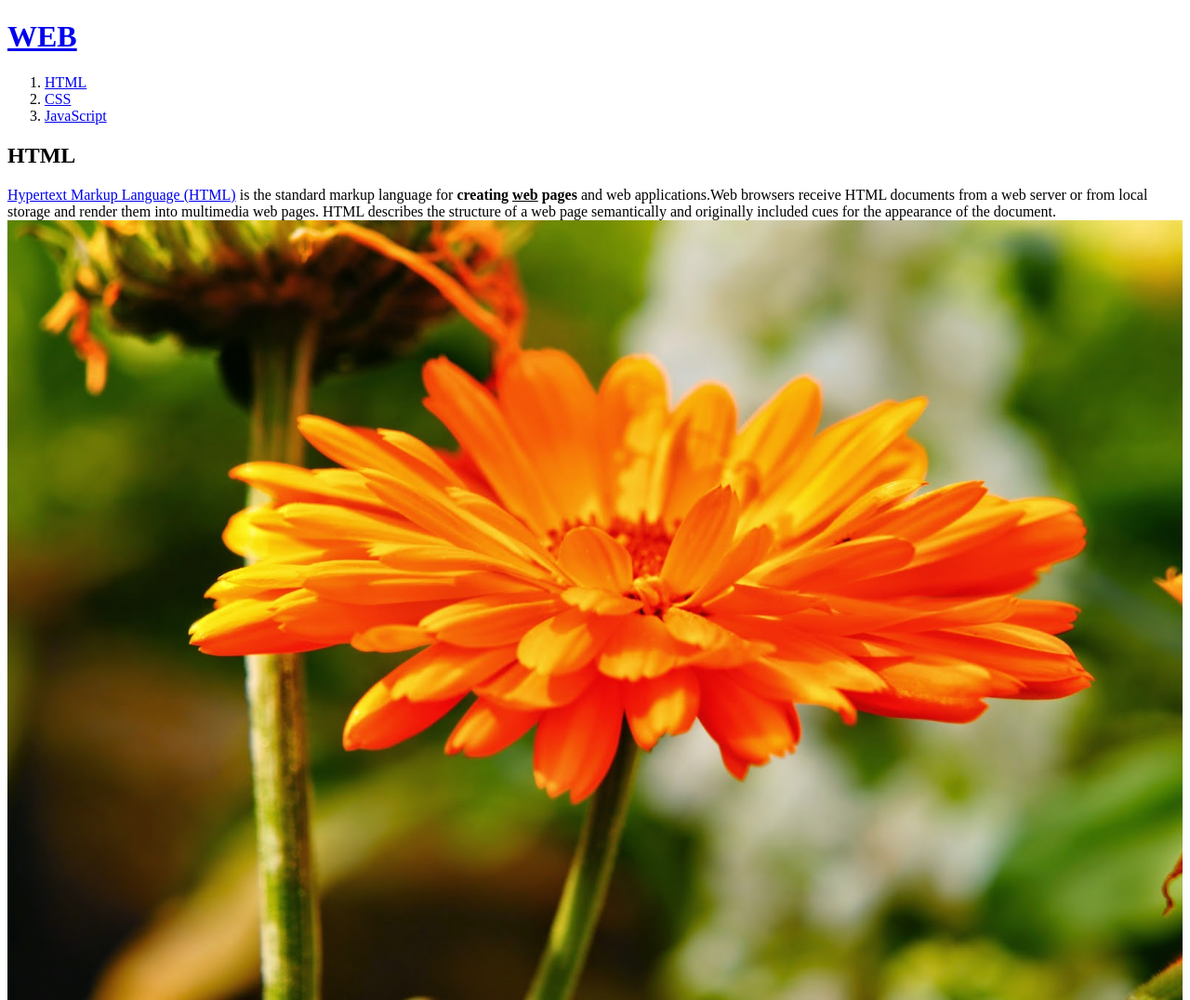
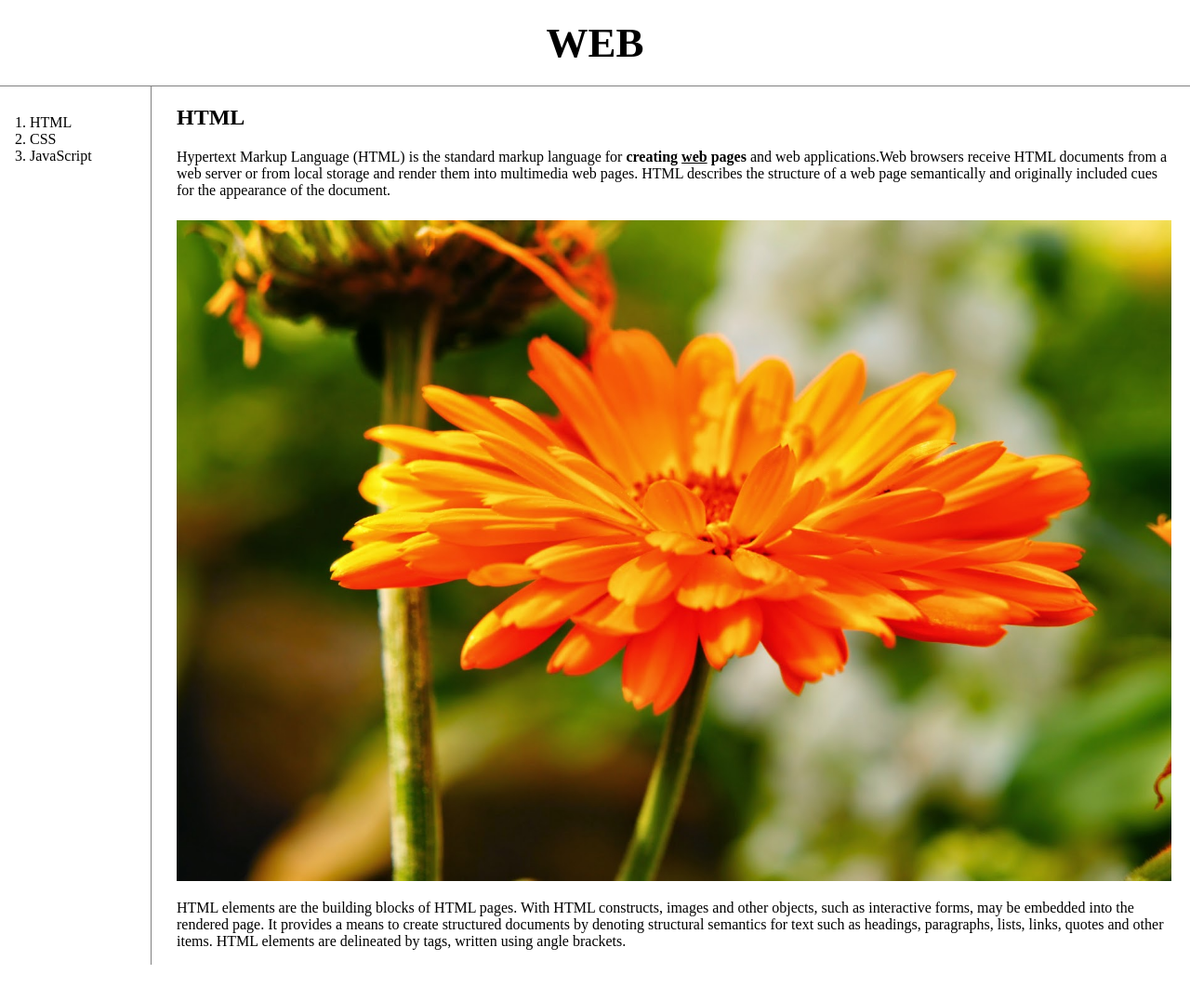
Before and after one commit to yujinkim0/webb, a plain HTML site: page 1.html in a window 1280 px wide. Shown: the top 1076 px of the page at 93% size. After the commit the page ends 1038 px from the top, so only its background shows below. Drawn offline with Linux system fonts and the light colour scheme.

Commit message:
Add files via upload

```diff
--- a/1.html
+++ b/1.html
@@ -3,15 +3,22 @@
 <head>
   <title>WEB1 - HTML</title>
   <meta charset="utf-8">
+<link rel="stylesheet" href="style.css">
 </head>
 <body>
   <h1><a href="index.html">WEB</a></h1>
+  <div id="grid">
 <ol>
   <li><a href="1.html">HTML</a></li>
   <li><a href="2.html">CSS</a></li>
   <li><a href="3.html">JavaScript</a></li>
 </ol>
+<div id="article">
 <h2>HTML</h2>
 <p><a href="https://www.w3.org/TR/html5/"target="_blank" title="html5 specification">Hypertext Markup Language (HTML)</a> is the standard markup language for <strong>creating <u>web</u> pages</strong> and web applications.Web browsers receive HTML documents from a web server or from local storage and render them into multimedia web pages. HTML describes the structure of a web page semantically and originally included cues for the appearance of the document.
-<img src="flowers.jpg"width="100%">
-</p><p style="margin-top:45px;">HTML elements are the building blocks of HTML pages. With HTML constructs, images and other objects, such as interactive forms, may be embedded into the rendered page. It provides a means to create structured documents by denoting structural semantics for text such as headings, paragraphs, lists, links, quotes and other items. HTML elements are delineated by tags, written using angle brackets.</p></body>
+<img src="flowers.jpg" width="100%">
+</p><p style="margin-top:10px;">HTML elements are the building blocks of HTML pages. With HTML constructs, images and other objects, such as interactive forms, may be embedded into the rendered page. It provides a means to create structured documents by denoting structural semantics for text such as headings, paragraphs, lists, links, quotes and other items. HTML elements are delineated by tags, written using angle brackets.</p>
+</div>
+</div>
+</body>
+</html>
--- /dev/null
+++ b/style.css
@@ -0,0 +1,45 @@
+body{
+  margin:0;
+}
+a {
+  text-decoration: none;
+color:black;
+}
+h1 {
+font-size: 45px;
+text-align: center;
+border-bottom:1px solid gray;
+margin:0;
+padding:20px;
+}
+ol {
+border-right: 1px solid gray;
+width:100px;
+margin:0;
+padding:30px;
+}
+img{
+padding-top:23px;
+}
+#article{
+padding-left:20px;
+padding-right:20px;
+}
+#grid ol{
+padding-left:32px;
+}
+#grid {
+display:grid;
+grid-template-columns: 170px 1fr;
+}
+@media(max-width:620px){
+#grid {
+  display:block;
+}
+ol {
+  border-right:none;
+}
+h1 {
+  border-bottom:none;
+}
+}
```
Also changed, not shown: 2.html (+8 -1 lines), 3.html (+8 -1 lines), index.html (+8 -1 lines).
